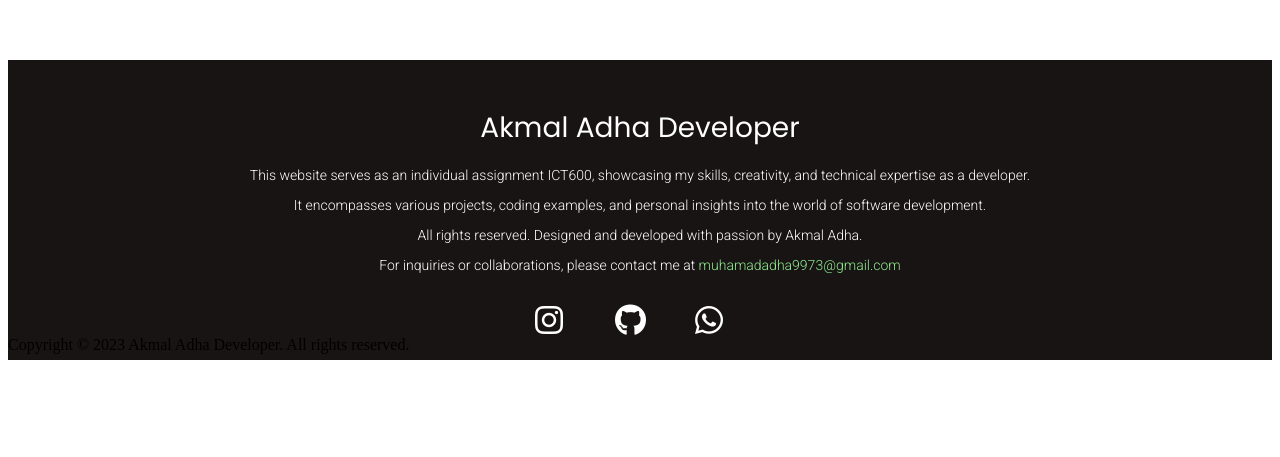
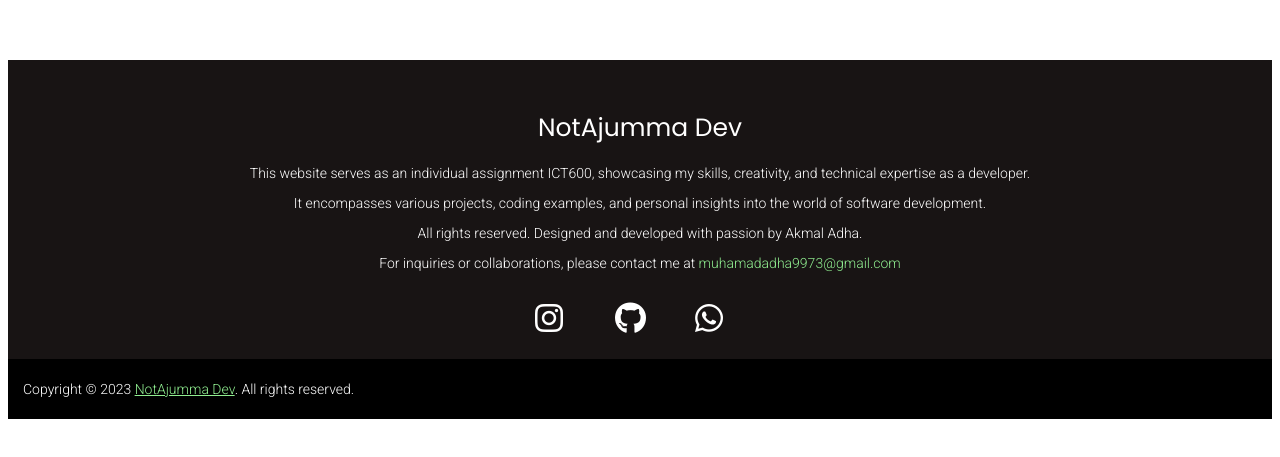
Before and after one commit to NotAjumma/homeLoanCalculator, a plain HTML site: page footer.html in a window 1280 px wide. Shown: the part 193-650 px from the top of the page. Drawn offline with nearby package versions, Linux system fonts and the light colour scheme.

Commit message:
add cpyright

```diff
--- a/css/footer.css
+++ b/css/footer.css
@@ -17,7 +17,7 @@ Footer {
 }
 
 .large-text {
-  font-size: 28px;
+  font-size: 25px;
   font-weight: 500;
   line-height: 35px;
   font-family: "Poppins", sans-serif;
@@ -27,7 +27,7 @@ Footer {
 }
 
 .medium-text {
-  margin-top: 15px;
+  margin-top: 13px;
   justify-content: center;
   align-items: center;
   text-align: center;
@@ -58,3 +58,21 @@ Footer {
   margin: 15px;
   color: white;
 }
+
+.copyright {
+  color: white;
+  background-color: black;
+  padding: 15px;
+  margin-top: 25px;
+  font-size: 14px;
+  font-weight: 300;
+  line-height: 30px;
+  font-family: "Roboto", sans-serif;
+}
+
+.copy-text {
+  color: lightgreen;
+  font-size: 14px;
+  font-weight: 300;
+  font-family: "Roboto", sans-serif;
+}
--- a/footer.html
+++ b/footer.html
@@ -25,7 +25,7 @@
   <body></body>
   <footer>
     <div class="footer">
-      <div class="large-text">Akmal Adha Developer</div>
+      <div class="large-text">NotAjumma Dev</div>
       <div class="medium-text">
         This website serves as an individual assignment ICT600, showcasing my
         skills, creativity, and technical expertise as a developer.<br />
@@ -53,7 +53,9 @@
       </div>
     </div>
     <div class="copyright">
-      Copyright © 2023 Akmal Adha Developer. All rights reserved.
+      Copyright © 2023
+      <a class="copy-text" href="https://github.com/NotAjumma">NotAjumma Dev</a
+      >. All rights reserved.
     </div>
   </footer>
 </html>
```
